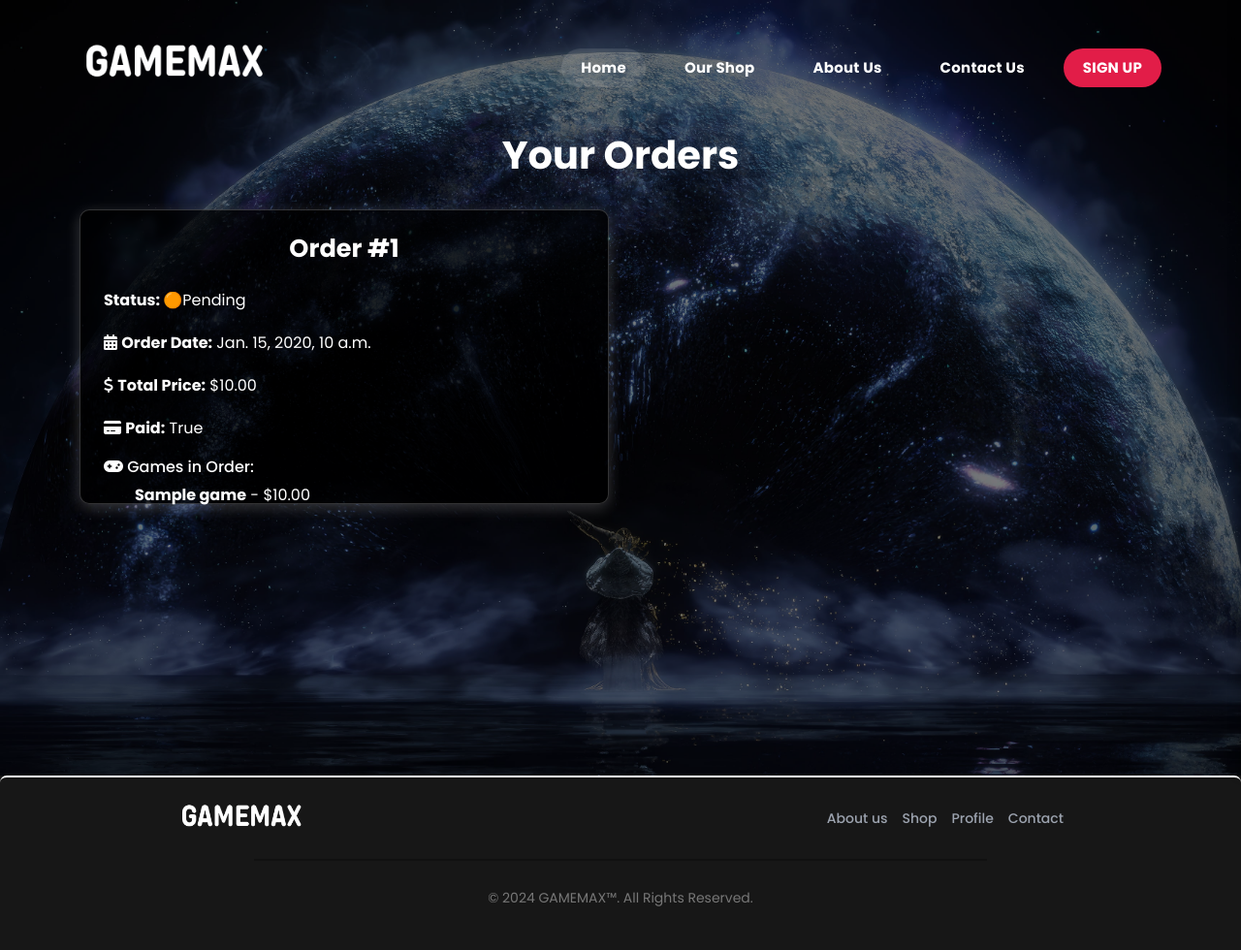
After one commit to ZdravkoIvanovBG/GameMax, a Django app: page /interactions/orders/ in a window 1280 px wide. The commit adds this page. Shown: the whole page at 97% size. Run offline with Django 5.2, Linux system fonts and the light colour scheme; tables that the repository leaves empty hold one stand-in row (values such as "Sample post"); data that the repository does not hold is empty; some libraries are stand-ins or nearby versions.

Commit message:
Created Orders Page And Fixed Shopping Cart Functionality

```diff
--- a/GameMax/interactions/models.py
+++ b/GameMax/interactions/models.py
@@ -1,4 +1,5 @@
 from django.contrib.auth import get_user_model
+from django.core.validators import MinValueValidator, MaxValueValidator
 from django.db import models
 
 from GameMax.interactions.choices import OrderStatusChoices, PaidChoices
@@ -38,3 +39,33 @@ class Order(models.Model):
     )
 
     games = models.ManyToManyField(Game)
+
+
+class Review(models.Model):
+    game = models.ForeignKey(
+        Game,
+        on_delete=models.CASCADE,
+        related_name='reviews'
+    )
+
+    user = models.ForeignKey(
+        UserModel,
+        on_delete=models.CASCADE,
+    )
+
+    rating = models.IntegerField(
+        default=1,
+        validators=[
+            MinValueValidator(1),
+            MaxValueValidator(5)
+        ]
+    )
+
+    review_text = models.TextField(
+        null=True,
+        blank=True
+    )
+
+    created_at = models.DateTimeField(
+        auto_now_add=True
+    )
--- a/GameMax/interactions/urls.py
+++ b/GameMax/interactions/urls.py
@@ -1,7 +1,8 @@
 from django.urls import path
 
-from GameMax.interactions.views import OrderCreateView
+from GameMax.interactions.views import OrderCreateView, OrderPageView
 
 urlpatterns = [
+    path('orders/', OrderPageView.as_view(), name='orders-page'),
     path('api/checkout/', OrderCreateView.as_view(), name='checkout'),
 ]
--- a/GameMax/interactions/views.py
+++ b/GameMax/interactions/views.py
@@ -1,4 +1,5 @@
 from django.shortcuts import render
+from django.views.generic import TemplateView, ListView
 from rest_framework import status
 from rest_framework.generics import CreateAPIView
 from rest_framework.response import Response
@@ -6,6 +7,11 @@ from rest_framework.response import Response
 from GameMax.interactions.models import Order
 from GameMax.interactions.serializers import OrderSerializer
 from GameMax.shop.models import CartItem
+
+
+class OrderPageView(ListView):
+    model = Order
+    template_name = 'shop/orders.html'
 
 
 class OrderCreateView(CreateAPIView):
--- a/GameMax/shop/serializers.py
+++ b/GameMax/shop/serializers.py
@@ -27,8 +27,6 @@ class GameFranchiseSerializer(serializers.ModelSerializer):
 
 
 class CartItemSerializer(serializers.ModelSerializer):
-    # game = GameSerializer(read_only=True)
-
     class Meta:
         model = CartItem
         fields = '__all__'
--- a/GameMax/shop/urls.py
+++ b/GameMax/shop/urls.py
@@ -4,13 +4,18 @@ from GameMax.shop.views import ShopPageView, GameListView, GameDetailView, AddTo
     RemoveFromCart, CartView
 
 urlpatterns = [
+    # Shop-related URLs
     path('', ShopPageView.as_view(), name='shop'),
+    path('game/<slug:slug>/', GameDetailView.as_view(), name='game-details'),
+
+    # Game-related API Paths
     path('api/games/', GameListView.as_view(), name='games-list'),
     path('api/games/<int:pk>/', GameRetrieveView.as_view(), name='single-game-details'),
+
+    # Cart-related API paths
     path('api/cart/remove/<int:pk>/', RemoveFromCart.as_view(), name='remove-from-cart'),
     path('api/cart/', include([
-        path('', CartView.as_view(), name='cart'),
+        # path('', CartView.as_view(), name='cart'),
         path('add/', AddToCartView.as_view(), name='add-to-cart'),
     ])),
-    path('game/<slug:slug>/', GameDetailView.as_view(), name='game-details'),
 ]
--- a/GameMax/urls.py
+++ b/GameMax/urls.py
@@ -3,6 +3,8 @@ from django.conf.urls.static import static
 from django.contrib import admin
 from django.urls import path, include
 from drf_spectacular.views import SpectacularAPIView, SpectacularRedocView, SpectacularSwaggerView
+
+from GameMax.shop.views import CartView
 
 urlpatterns = [
     path('admin/', admin.site.urls),
@@ -13,6 +15,7 @@ urlpatterns = [
     path('api/schema/', SpectacularAPIView.as_view(), name='schema'),
     path('api/schema/swagger-ui/', SpectacularSwaggerView.as_view(url_name='schema'), name='swagger-ui'),
     path('api/schema/redoc/', SpectacularRedocView.as_view(url_name='schema'), name='redoc'),
+    path('api/cart/', CartView.as_view(), name='cart'),
 ]
 
 if settings.DEBUG:
--- a/static/assets/external-css/external.css
+++ b/static/assets/external-css/external.css
@@ -1275,3 +1275,97 @@ h2 {
     font-weight: bold;
     color: #f3f4f6;
 }
+
+.order-card {
+    border: 1px solid #ddd;
+    border-radius: 8px;
+    padding: 16px;
+    margin-bottom: 16px;
+    background-color: #f9f9f9;
+    height: 38vh;
+}
+
+.orders-body {
+    background-color: rgb(23, 23, 23);
+    background-image: url(../images/1311862.jpg);
+    background-size: cover;
+    background-position: center;
+    z-index: 3;
+    overflow: hidden;
+    position: relative;
+}
+
+.order-card {
+    background-color: rgba(0, 0, 0, 0.7);
+    border: 1px solid rgba(255, 255, 255, 0.2);
+    box-shadow: 0 4px 15px rgba(255, 255, 255, 0.2);
+    color: white;
+    border-radius: 10px;
+    padding: 1.5rem;
+    transition: transform 0.5s ease, box-shadow 0.5s ease;
+}
+
+.order-card:hover {
+    transform: scale(1.01);
+    box-shadow: 0 8px 25px rgba(255, 255, 255, 0.4);
+}
+
+.orders-overlay {
+    background: rgba(0, 0, 0, 0.5);
+    z-index: 1 !important;
+    width: 100%;
+    height: 100%;
+}
+
+.container.order-container.my-5 {
+    margin-top: 0 !important;
+    margin-bottom: 0 !important;
+}
+
+.order-container {
+    padding-top: 8.5em;
+    min-height: 100vh;
+    margin-top: 0;
+}
+
+.order-card h5 {
+    font-size: 1.6rem;
+    margin-bottom: 1.5rem;
+    color: white;
+    font-weight: bold;
+    text-align: center;
+}
+
+.order-card h6 {
+    font-size: 1rem;
+    margin-bottom: 0.5rem;
+    font-weight: 500;
+    color: var(--bs-heading-color, inherit);
+}
+
+.order-card strong {
+    font-weight: bolder;
+}
+
+.order-card p {
+    margin-bottom: 1rem;
+    font-size: 16px;
+    color: white;
+}
+
+.order-card ul {
+    margin-bottom: 1rem;
+    padding-left: 2rem;
+}
+
+.status-badge[data-status="pending"]::before {
+    content: "🟠";
+}
+
+.status-badge[data-status="delivered"]::before {
+    content: "✅";
+}
+
+.status-badge[data-status="cancelled"]::before {
+    content: "❌";
+}
--- a/static/assets/js/shop-cart.js
+++ b/static/assets/js/shop-cart.js
@@ -1,6 +1,6 @@
 async function fetchCartData() {
     try {
-        let apiURL = 'api/cart/';
+        let apiURL = '/api/cart/';
 
         const response = await fetch(apiURL);
 
@@ -20,7 +20,7 @@ async function fetchCartData() {
 
 async function fetchGameDetails(gameId) {
     try {
-        const response = await fetch(`api/games/${gameId}`);
+        const response = await fetch(`/shop/api/games/${gameId}`);
 
         if (!response.ok) {
             throw new Error('Failed to fetch game details.')
@@ -35,7 +35,7 @@ async function fetchGameDetails(gameId) {
 }
 
 async function getCartId() {
-    const response = await fetch('api/cart/');
+    const response = await fetch('/api/cart/');
     const cartData = await response.json();
 
     // console.log(cartData.id);
@@ -206,7 +206,7 @@ async function checkout() {
 
         // const orderData = await response.json();
 
-        window.location.href = '';
+        window.location.href = '/interactions/orders/';
     } catch (error) {
         console.error('Error during checkout: ', error);
     }
--- a/templates/base/base.html
+++ b/templates/base/base.html
@@ -91,7 +91,7 @@
                                             </a>
                                         </li>
                                         <li>
-                                            <a href="#">
+                                            <a href="{% url 'orders-page' %}">
                                                 <i class="fas fa-box"></i> My Orders
                                             </a>
                                         </li>
@@ -141,9 +141,7 @@
         <button id="close-cart-menu" class="close-cart-btn">&times;</button>
     </div>
 
-    <!-- Container for dynamically rendered cart items -->
     <div class="cart-items">
-        <!-- The items will be dynamically added here by JavaScript -->
         <p class="empty-cart-message">Your cart is empty.</p>
     </div>
 
--- /dev/null
+++ b/templates/shop/orders.html
@@ -0,0 +1,41 @@
+{% extends 'base/base.html' %}
+
+{% block content %}
+    <div class="orders-body">
+        <div class="orders-overlay">
+            <div class="container order-container my-5">
+                <h1 class="mb-4 text-white" style="text-align: center; margin-bottom: 2rem !important;">Your Orders</h1>
+
+                {% if order_list %}
+                    <div class="row">
+                        {% for order in order_list %}
+                            <div class="col-md-6">
+                                <div class="order-card">
+                                    <h5>Order #{{ order.id }}</h5>
+                                    <p><strong>Status: </strong><span class="status-badge"
+                                                                      data-status="{{ order.status|lower }}">{{ order.status }}</span>
+                                    </p>
+                                    <p><i class="fas fa-calendar-alt"></i> <strong>Order
+                                        Date:</strong> {{ order.order_date }}
+                                    </p>
+                                    <p><i class="fas fa-dollar-sign"></i> <strong>Total
+                                        Price:</strong> ${{ order.total_price }}</p>
+                                    <p><i class="fas fa-credit-card"></i> <strong>Paid:</strong> {{ order.paid }}</p>
+
+                                    <h6><i class="fas fa-gamepad"></i> Games in Order:</h6>
+                                    <ul>
+                                        {% for game in order.games.all %}
+                                            <li><strong>{{ game.title }}</strong> - ${{ game.price }}</li>
+                                        {% endfor %}
+                                    </ul>
+                                </div>
+                            </div>
+                        {% endfor %}
+                    </div>
+                {% else %}
+                    <p style="text-align: center; font-size: 40px; padding-top: 3em; color: white; font-weight: bold;">You have no orders.</p>
+                {% endif %}
+            </div>
+        </div>
+    </div>
+{% endblock %}
```
Also changed, not shown: static/assets/images/1311862.jpg (added).
